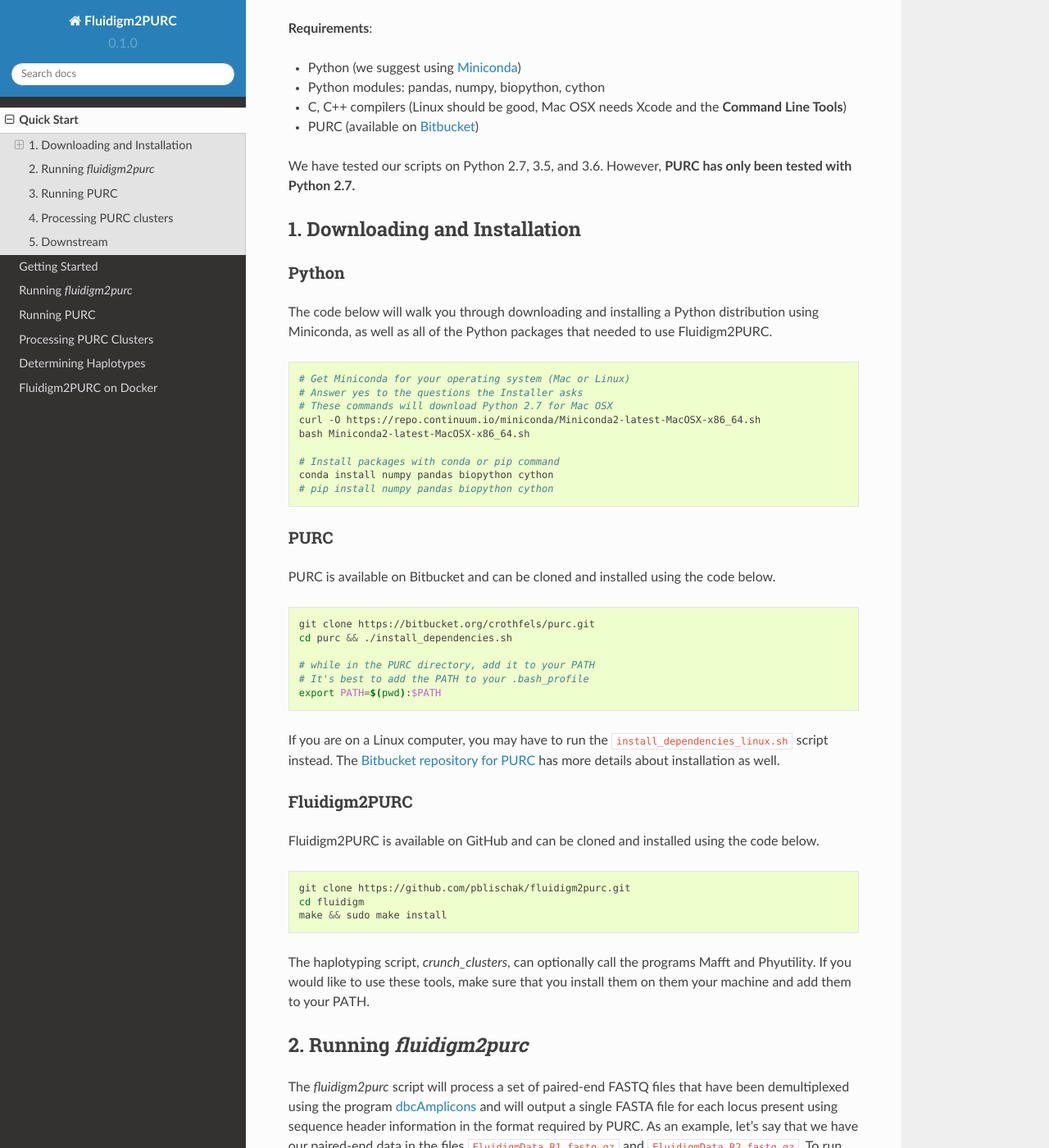
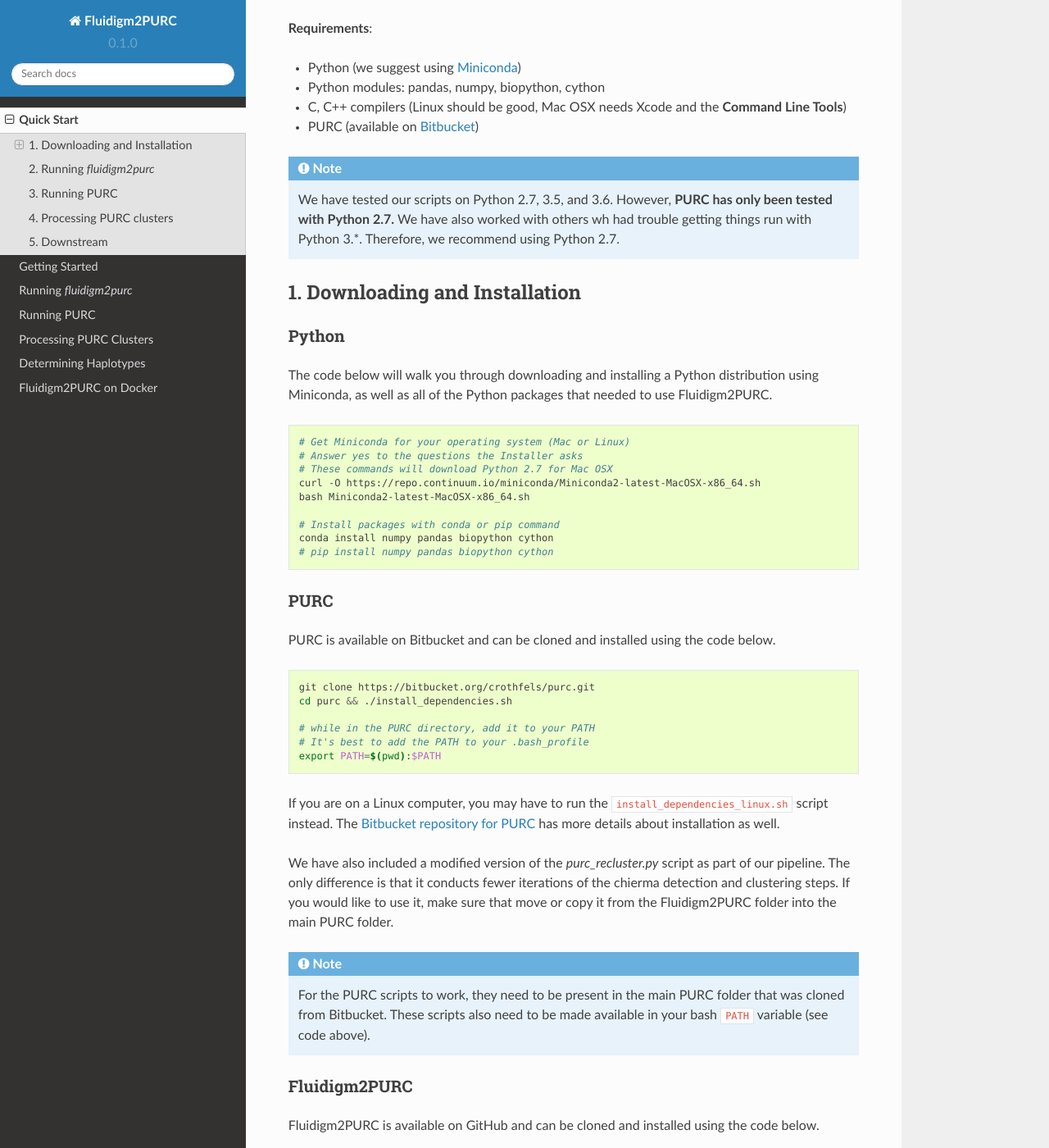
Before and after one commit to pblischak/fluidigm2purc, a Sphinx documentation site: the page built from docs/quick_start.rst, in a window 1280 px wide and 1400 px high, scrolled down 209 px. Shown: the whole window at 82% size. Built offline with Sphinx 7.4.7 and the Read the Docs theme 2.0.0, drawn with Linux system fonts in a browser that asks for light colours; some of the changed text lies outside the part shown.

Commit message:
adding info about installing PURC to docs

```diff
--- a/docs/quick_start.rst
+++ b/docs/quick_start.rst
@@ -14,8 +14,11 @@
 - C, C++ compilers (Linux should be good, Mac OSX needs Xcode and the **Command Line Tools**)
 - PURC (available on `Bitbucket <https://bitbucket.org/crothfels/purc>`_)
 
-We have tested our scripts on Python 2.7, 3.5, and 3.6. However, **PURC has only been
-tested with Python 2.7.**
+.. note::
+
+  We have tested our scripts on Python 2.7, 3.5, and 3.6. However, **PURC has only been
+  tested with Python 2.7.** We have also worked with others wh had trouble getting things
+  run with Python 3.*. Therefore, we recommend using Python 2.7.
 
 1. Downloading and Installation
 -------------------------------
@@ -55,6 +58,17 @@
 If you are on a Linux computer, you may have to run the ``install_dependencies_linux.sh``
 script instead. The `Bitbucket repository for PURC <https://bitbucket.org/crothfels/purc/src/>`_
 has more details about installation as well.
+
+We have also included a modified version of the *purc_recluster.py* script as part of our
+pipeline. The only difference is that it conducts fewer iterations of the chierma detection
+and clustering steps. If you would like to use it, make sure that move or copy it
+from the Fluidigm2PURC folder into the main PURC folder.
+
+.. note::
+
+  For the PURC scripts to work, they need to be present in the main PURC folder
+  that was cloned from Bitbucket. These scripts also need to be made available
+  in your bash ``PATH`` variable (see code above).
 
 Fluidigm2PURC
 ^^^^^^^^^^^^^
@@ -98,8 +112,13 @@
 ---------------
 
 If we ``cd`` into the ``output-FASTA`` directory, we can run PURC using its *purc_recluster.py* script
-to do sequence clustering and PCR chimera detection. The code below will loop through all of the FASTA files in
-the ``output-FASTA`` directory and will write all of the output to a new directory named ``output-PURC/``.
+to do sequence clustering and PCR chimera detection. If you want to use the *purc_recluster2.py* script,
+make sure you move or copy it into the main PURC folder. Also, because *purc_recluster2.py* only
+does three iterations of chimera detection and clustering, it only requires that two clustering
+thresholds be specified using the ``-c`` argument (rather than the usual four).
+
+The code below will loop through all of the FASTA files in the ``output-FASTA`` directory and
+will write all of the output to a new directory named ``output-PURC/``.
 
 .. code:: bash
 
@@ -121,7 +140,7 @@
 
 The code below will use the locus names in the ``output-locus-err.txt`` file to loop through
 all of the output files from PURC to infer haplotypes. It will also realign the sequences clustering
-Mafft (``--realign``), clean the sequences using Phyutility (``\\clean 0.4``),
+Mafft (``--realign``), clean the sequences using Phyutility (``--clean 0.4``),
 and will only return unique haplotypes for each sample.
 
 .. code:: bash
--- a/docs/running_purc.rst
+++ b/docs/running_purc.rst
@@ -7,7 +7,8 @@
 named ``output-FASTA``. The next
 in the process is to run PURC. We will do this for each FASTA file individually
 using a Bash for loop. The script from PURC that we will run is called
-*purc_recluster.py* (make sure it is in your ``PATH``). The code below is an example
+*purc_recluster.py*. Make sure that it is in the main PURC folder and also that
+it is in your ``PATH``). The code below is an example
 of what this would look like if you are running things on a Unix-flavored computer.
 
 .. code:: bash
```
